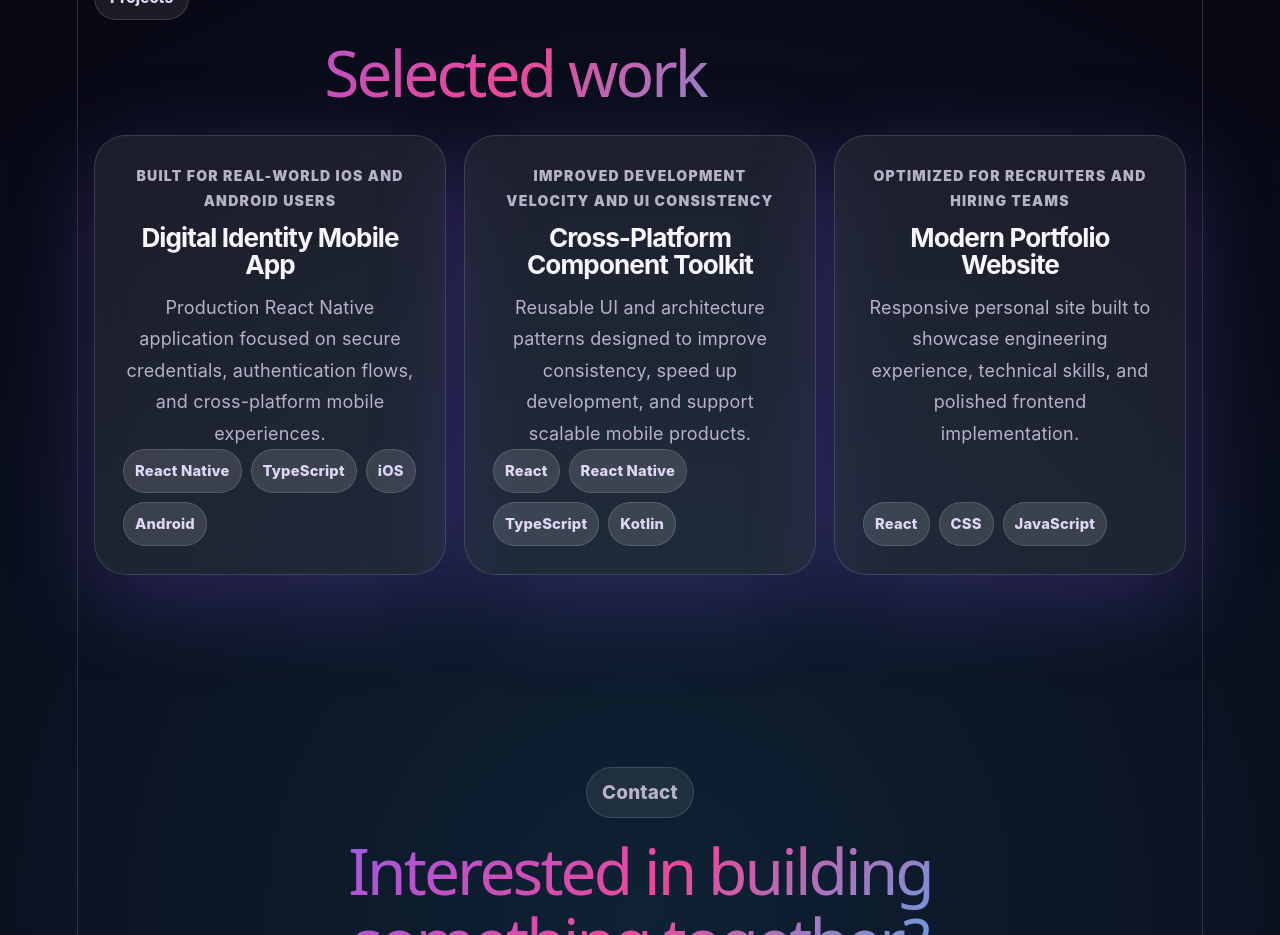
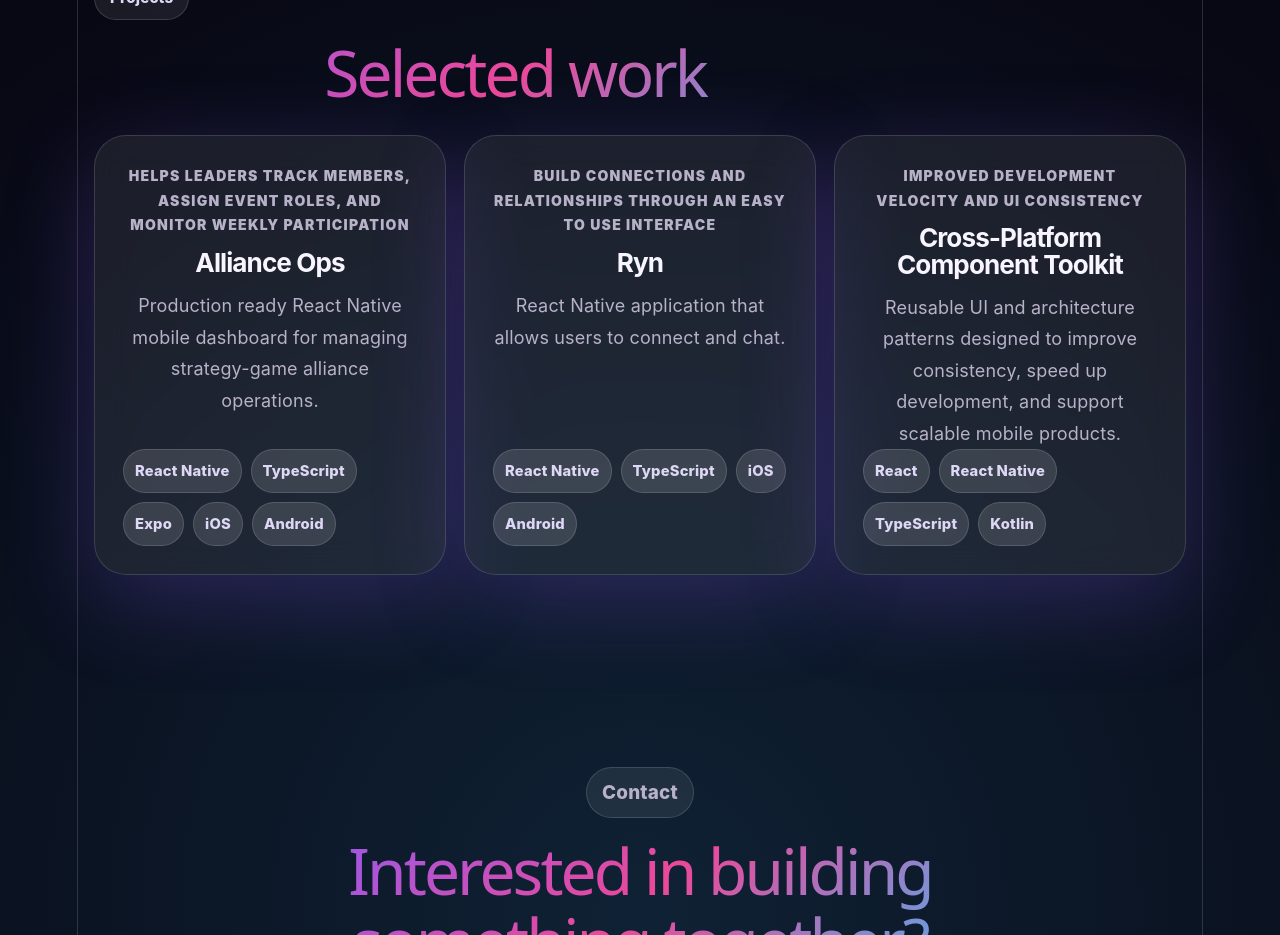
Before and after one commit to ryankoch13/reactjs-vite-portfolio, a React (Vite) app in the folder portfolio/: page / in a window 1280 px wide. Shown: the part 2120-3055 px from the top of the page. Built offline with nearby package versions, Linux system fonts and the light colour scheme.

Commit message:
chore: update projects
Signed-off-by: ryankoch13 <ryan.koch13@gmail.com>

```diff
--- a/portfolio/src/App.jsx
+++ b/portfolio/src/App.jsx
@@ -28,10 +28,17 @@ const skills = [
 
 const projects = [
   {
-    title: "Digital Identity Mobile App",
+    title: "Alliance Ops",
     description:
-      "Production React Native application focused on secure credentials, authentication flows, and cross-platform mobile experiences.",
-    impact: "Built for real-world iOS and Android users",
+      "Production ready React Native mobile dashboard for managing strategy-game alliance operations.",
+    impact: "Helps leaders track members, assign event roles, and monitor weekly participation",
+    tech: ["React Native", "TypeScript", "Expo", "iOS", "Android"],
+  },
+  {
+    title: "Ryn",
+    description:
+      "React Native application that allows users to connect and chat.",
+    impact: "Build connections and relationships through an easy to use interface",
     tech: ["React Native", "TypeScript", "iOS", "Android"],
   },
   {
@@ -40,13 +47,6 @@ const projects = [
       "Reusable UI and architecture patterns designed to improve consistency, speed up development, and support scalable mobile products.",
     impact: "Improved development velocity and UI consistency",
     tech: ["React", "React Native", "TypeScript", "Kotlin"],
-  },
-  {
-    title: "Modern Portfolio Website",
-    description:
-      "Responsive personal site built to showcase engineering experience, technical skills, and polished frontend implementation.",
-    impact: "Optimized for recruiters and hiring teams",
-    tech: ["React", "CSS", "JavaScript"],
   },
 ];
 
@@ -267,14 +267,14 @@ export default function App() {
           <div className="contactActions">
             <a
               className="button primary"
-              href="mailto:completemilage@gmail.com"
+              href="mailto:ryan@ryankoch.me"
             >
               Email Me
             </a>
 
             <a
               className="button secondary"
-              href="https://www.linkedin.com/"
+              href="https://www.linkedin.com/in/ryan-koch13/"
               target="_blank"
               rel="noreferrer"
             >
@@ -283,7 +283,7 @@ export default function App() {
 
             <a
               className="button secondary"
-              href="https://github.com/"
+              href="https://github.com/ryankoch13"
               target="_blank"
               rel="noreferrer"
             >
```
